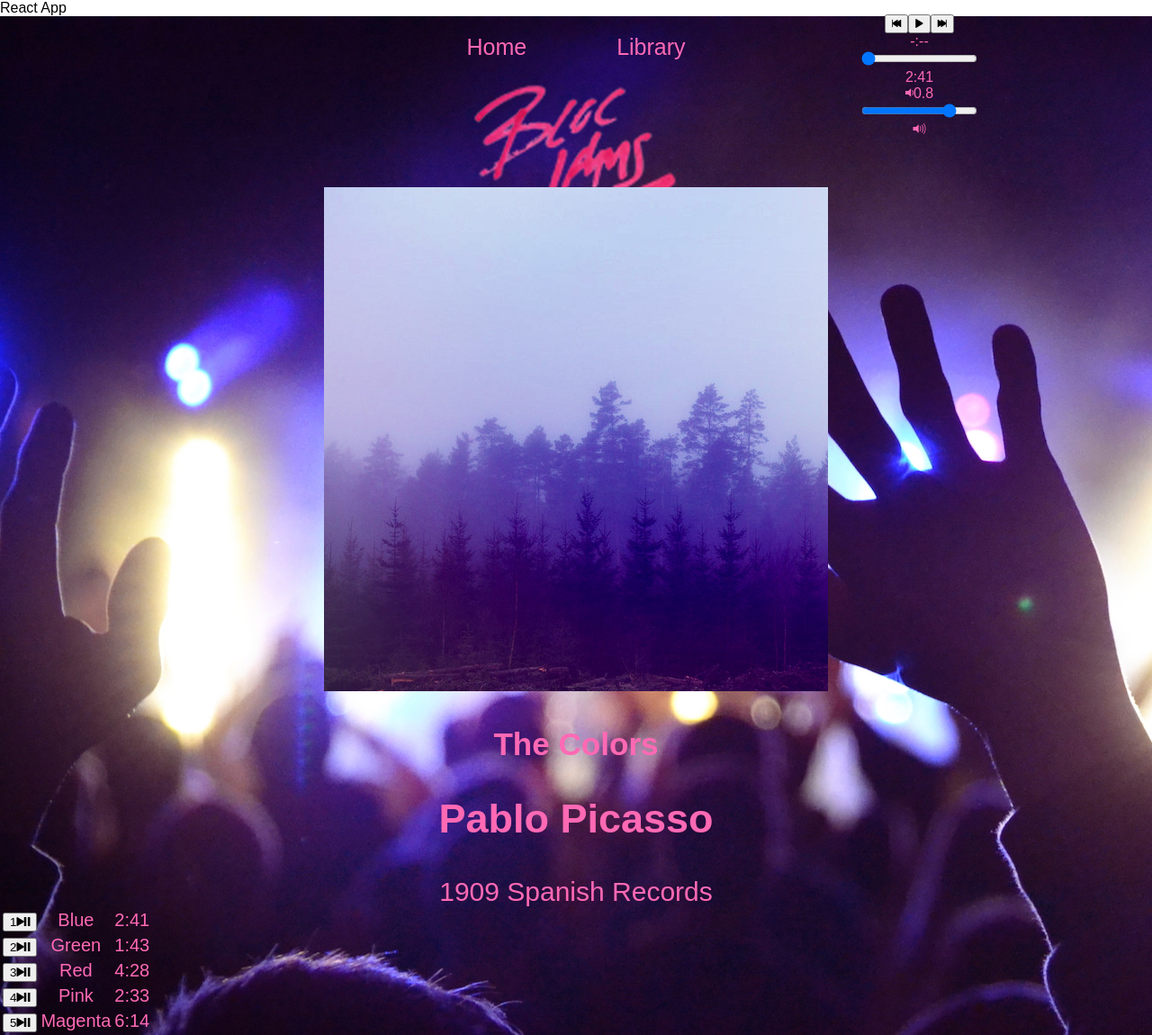
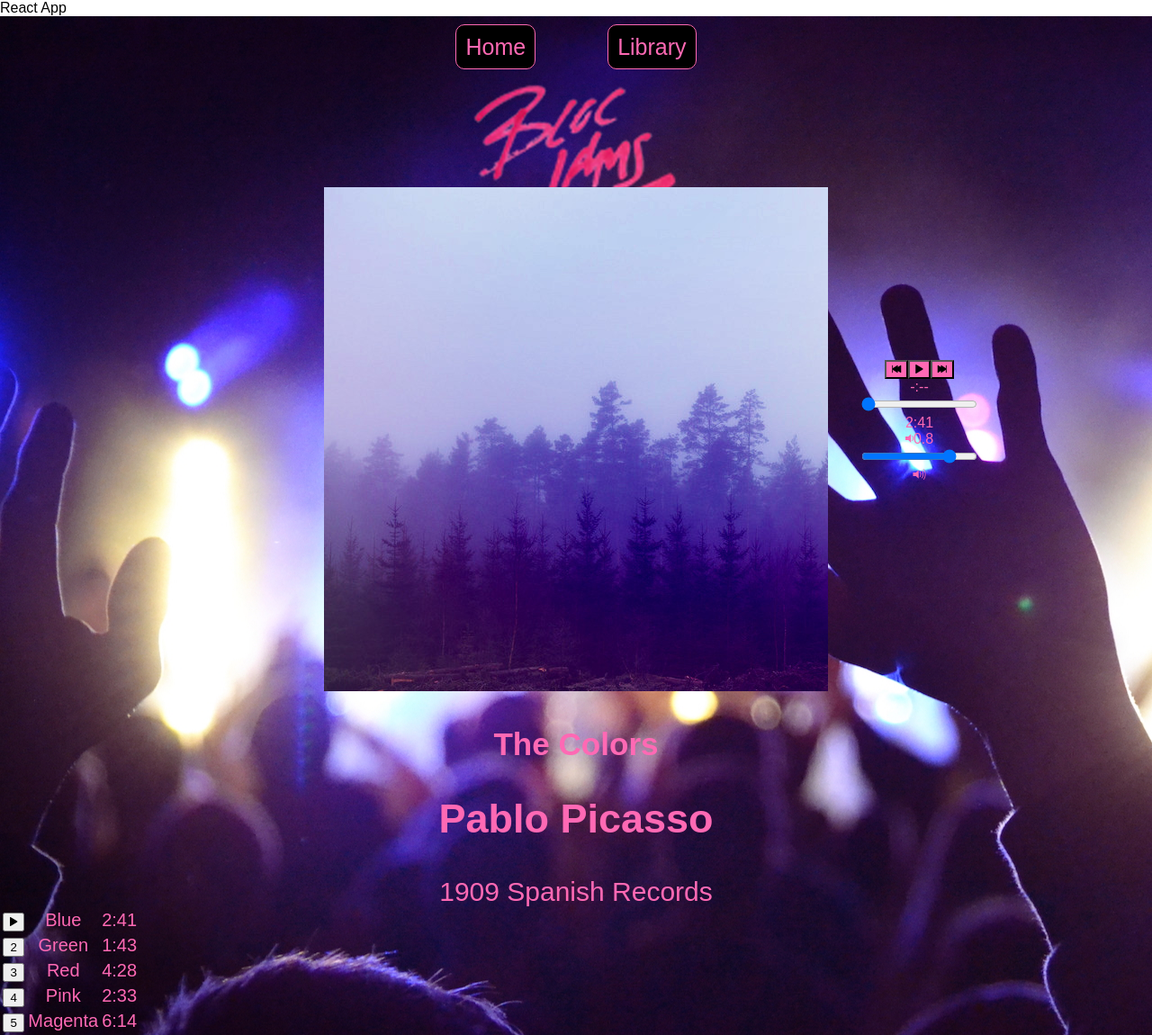
Before and after one commit to alexandervela/bloc-jams-react, a React (Create React App) app: page /album/the-colors in a window 1280 px wide. Shown: the whole page at 90% size. Built offline with nearby package versions, Linux system fonts and the light colour scheme.

Commit message:
assignment 10 completed

```diff
--- a/src/App.css
+++ b/src/App.css
@@ -1,6 +1,6 @@
 .App {
+  background-image: url("concert_image.jpg");
   text-align: center;
-  background-image: url("concert_image.jpg");
 }
 
 .App-header {
@@ -9,9 +9,13 @@
 }
 
 .Nav-bar {
+  background-color: black;
+  border: 1px solid;
+  border-radius: 10px;
   color: hotpink;
   font-size: 25px;
-  padding: 50px;
+  margin: 40px;
+  padding: 10px;
   text-decoration: none;
 }
 
@@ -28,7 +32,7 @@
 }
 
 .point {
-  padding: 15px;
+  padding: 10px;
   font-size: 35px;
 }
 
@@ -39,7 +43,8 @@
 
 .album-link {
   color: hotpink;
-  font-size: 20px;
+  font-size: 25px;
+  text-align: center;
 }
 
 .album-link:hover {
@@ -59,6 +64,49 @@
 .player-bar {
   color: hotpink;
   position: fixed;
-  top: 2%;
+  top: 50%;
   right: 15%;
 }
+
+#previous {
+  background-color: hotpink;
+}
+
+#next {
+  background-color: hotpink;
+}
+
+#play-pause {
+  background-color: hotpink;
+}
+
+.song .ion-play,
+.song .ion-pause {
+  display: none;
+}
+
+.song:hover .ion-play {
+  display: block;
+}
+
+.song:hover .song-number {
+  display: none;
+}
+
+.song.playing .ion-pause {
+  display: block;
+}
+
+.song.playing .song-number,
+.song.playing .ion-play {
+  display: none;
+}
+
+.song.paused .ion-play {
+  display: block;
+}
+
+.song.paused .song-number,
+.song.paused .ion-pause {
+  display: none;
+}
--- a/src/components/Album.js
+++ b/src/components/Album.js
@@ -5,11 +5,9 @@ import PlayerBar from './PlayerBar';
 class Album extends Component {
   constructor(props) {
      super(props);
-
      const album = albumData.find( album => {
        return album.slug === this.props.match.params.slug
      });
-
      this.state = {
        album: album,
        currentSong: album.songs[0],
@@ -61,6 +59,16 @@ class Album extends Component {
    setSong(song) {
      this.audioElement.src = song.audioSrc;
      this.setState({ currentSong: song });
+   }
+
+   returnSong(song) {
+     if (this.state.currentSong === song){
+       if (this.state.isPlaying){
+         return 'song playing';
+       } else {
+         return 'song paused';
+       }
+     } return 'song';
    }
 
    handleSongClick(song) {
@@ -134,7 +142,7 @@ class Album extends Component {
            <tbody>
             {
               this.state.album.songs.map( (song, index) =>
-                <tr className="song" key={index} onClick={() => this.handleSongClick(song)} >
+                <tr className={this.returnSong(song)} key={index} onClick={() => this.handleSongClick(song)} >
                  <td className="song-actions">
                    <button>
                      <span className="song-number">{index+1}</span>
@@ -150,7 +158,7 @@ class Album extends Component {
            </tbody>
          </table>
          <PlayerBar
-         isPlaying={this.state.isPlaying}
+           isPlaying={this.state.isPlaying}
            currentSong={this.state.currentSong}
            currentTime={this.audioElement.currentTime}
            duration={this.audioElement.duration}
```
